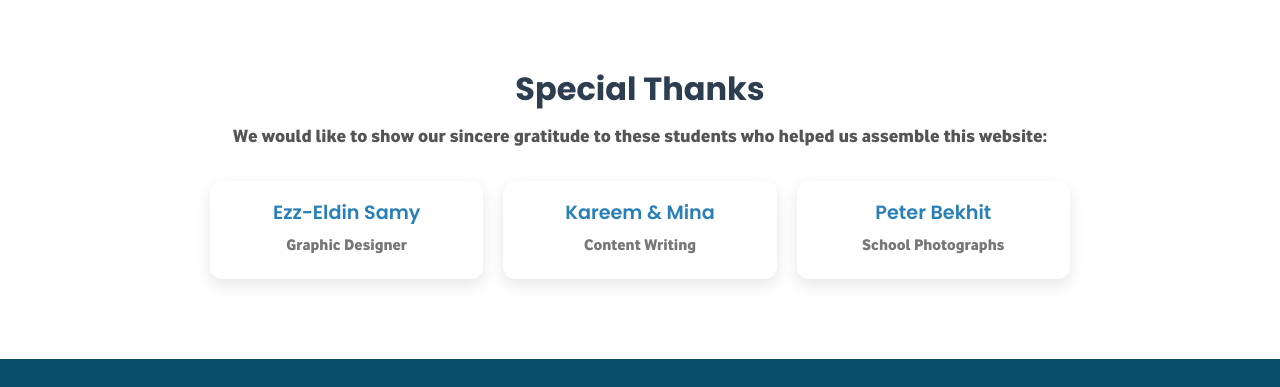
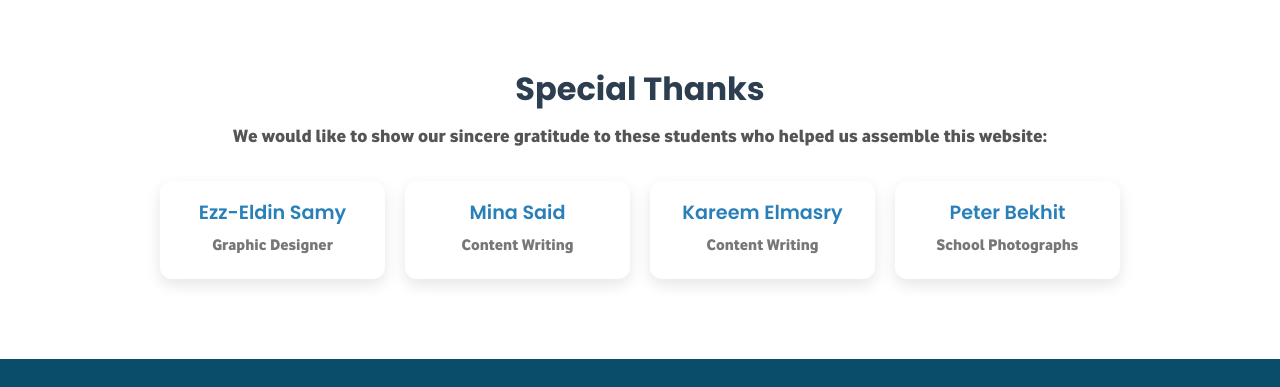
Before and after one commit to NC-STEM-School/NCSS, a plain HTML site: page Acheivments.html in a window 1280 px wide. Shown: the part 1085-1472 px from the top of the page. Drawn offline with Linux system fonts and the light colour scheme; no server answers.

Commit message:
added mina

```diff
--- a/Acheivments.html
+++ b/Acheivments.html
@@ -382,7 +382,11 @@
                 <p>Graphic Designer</p>
               </div>
               <div class="thanks-card">
-                <h4><a href="https://www.facebook.com/share/17HvWn3hwm/" target="_blank">Kareem & Mina</a></h4>
+                <h4><a href="" target="_blank">Mina Said</a></h4>
+                <p>Content Writing</p>
+              </div>
+                  <div class="thanks-card">
+                <h4><a href="https://www.facebook.com/share/17HvWn3hwm/" target="_blank">Kareem Elmasry</a></h4>
                 <p>Content Writing</p>
               </div>
               <div class="thanks-card">
--- a/css/achievements.css
+++ b/css/achievements.css
@@ -406,7 +406,7 @@
 .thanks-section {
     margin: 60px auto;
     text-align: center;
-    max-width: 900px;
+    max-width: 1000px;
     padding: 20px;
   }
 
```
